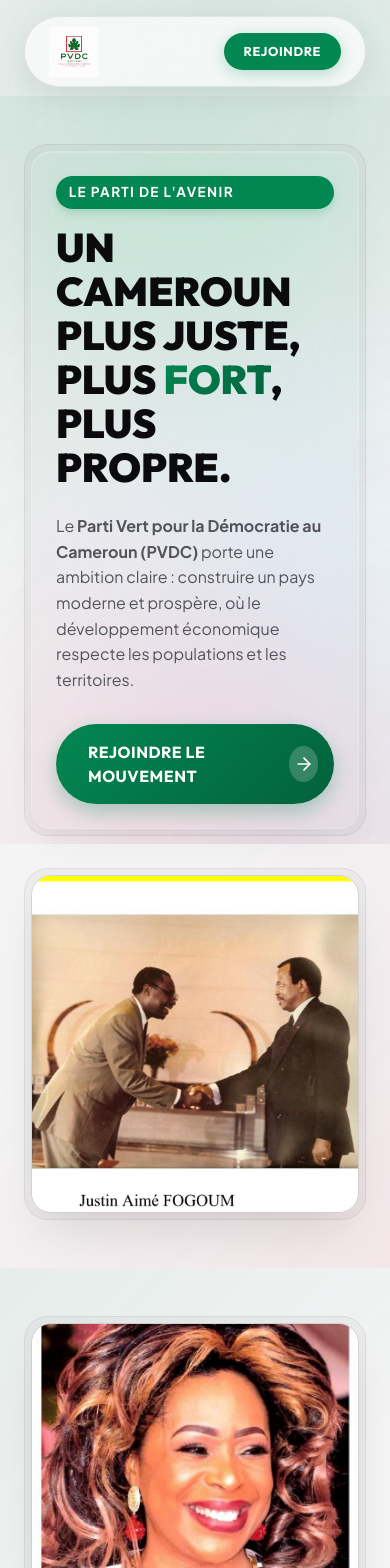
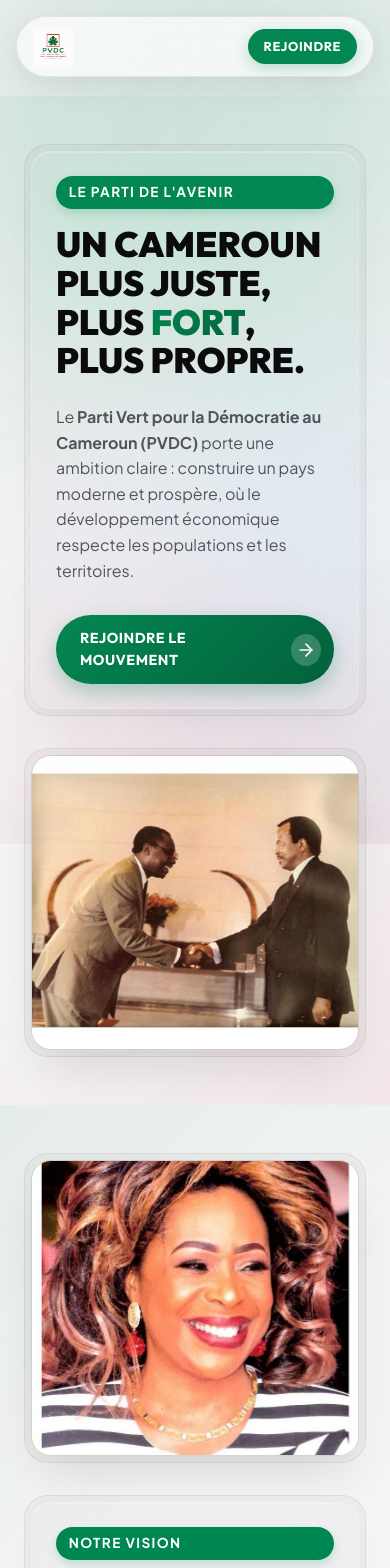
Before and after one commit to Vladi667/PVDC, a React (Vite) app: page / in a window 390 px wide. Shown: the top 1568 px of the page. Built offline with nearby package versions, Linux system fonts and the light colour scheme.

Commit message:
Optimize for mobile responsiveness

```diff
--- a/src/App.css
+++ b/src/App.css
@@ -5,6 +5,7 @@
   min-height: 100vh;
   position: relative;
   z-index: 1;
+  overflow-x: hidden;
 }
 
 .split-section {
@@ -800,3 +801,83 @@
   color: var(--color-text-secondary);
   opacity: 0.7;
 }
+
+/* --- MOBILE RESPONSIVENESS OVERRIDES --- */
+
+@media (max-width: 768px) {
+  .title-massive {
+    font-size: 2.5rem;
+    line-height: 1.1;
+  }
+
+  .title-large {
+    font-size: 1.8rem;
+    line-height: 1.2;
+  }
+
+  .values-grid-v2 {
+    grid-template-columns: repeat(2, 1fr);
+    gap: 0.75rem;
+  }
+
+  .value-tile {
+    padding: 1.5rem 0.75rem 1.25rem;
+  }
+
+  .values-section-v2 {
+    padding: 6rem 1.5rem;
+  }
+
+  .priorities-section-v2 {
+    padding: 6rem 1.5rem;
+  }
+
+  .priorities-grid-v2 {
+    grid-template-columns: 1fr;
+    gap: 0.75rem;
+  }
+
+  .commitment-quote {
+    font-size: 1.6rem;
+    padding: 0 1rem;
+  }
+
+  .floating-nav {
+    padding: 0.6rem 1rem;
+    width: calc(100% - 2rem);
+  }
+
+  .nav-logo {
+    height: 40px;
+  }
+
+  .nav-cta {
+    padding: 0.5rem 1rem;
+    font-size: 0.8rem;
+  }
+
+  .btn-glow {
+    padding: 0.8rem 0.8rem 0.8rem 1.5rem;
+    font-size: 0.9rem;
+    width: 100%;
+  }
+
+  .btn-glow .btn-icon {
+    width: 32px;
+    height: 32px;
+  }
+}
+
+@media (max-width: 480px) {
+  .title-massive {
+    font-size: 2.2rem;
+  }
+
+  .values-grid-v2 {
+    grid-template-columns: 1fr;
+  }
+
+  .split-image-container {
+    height: 35vh;
+  }
+}
--- a/src/components/Vision.tsx
+++ b/src/components/Vision.tsx
@@ -1,4 +1,4 @@
-import React, { useRef } from 'react';
+import { useRef } from 'react';
 import { motion, useScroll, useTransform } from 'framer-motion';
 
 const Vision: React.FC = () => {
```
